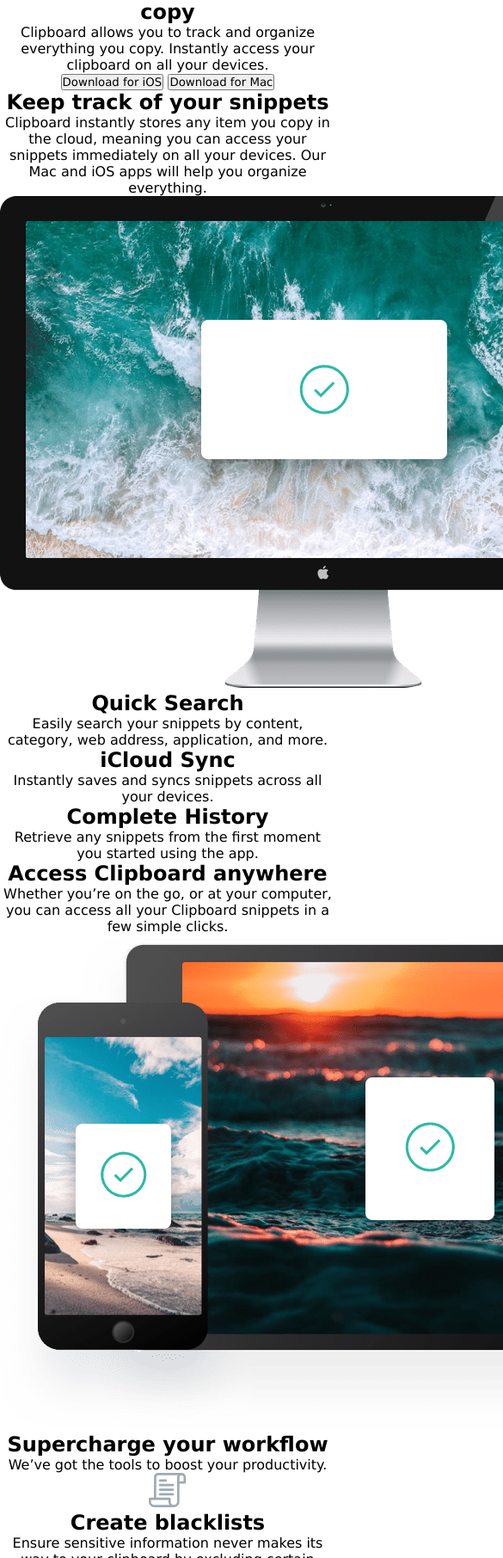
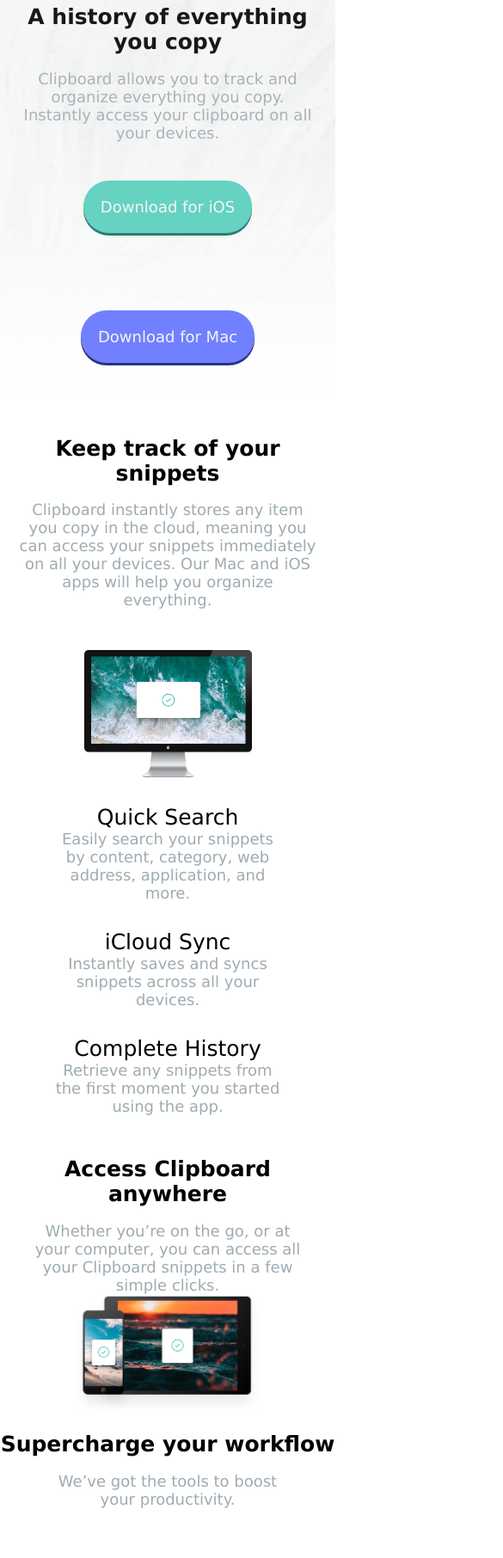
Before and after one commit to Mbungai-Francesco/Clipboard_page, a plain HTML site: page clipboard-landing-page-master/index.html in a window 390 px wide. Shown: the part 188-2000 px from the top of the page at 86% size, 585 px wide, since content can reach past the window. Drawn offline with Linux system fonts and the light colour scheme.

Commit message:
Project Complete

```diff
--- a/clipboard-landing-page-master/index.html
+++ b/clipboard-landing-page-master/index.html
@@ -11,21 +11,21 @@
 <body>
   <section id="top">
     <img src="./images/logo.svg" alt="" srcset="">
-  </section>
-  <section id="history">
+    <div id="history">
       <h1>A history of everything you copy</h1>
       <p> Clipboard allows you to track and organize everything you
         copy. Instantly access your clipboard on all your devices.</p>
-    <input type="button" value="Download for iOS">
-    <input type="button" value="Download for Mac">
+      <input type="button" value="Download for iOS" class="ios">
+      <input type="button" value="Download for Mac" class="mac">
+    </div>
   </section>
   <section id="snips">
+    <div class="snip-top">
       <h1>Keep track of your snippets</h1>
-    <p>
-      Clipboard instantly stores any item you copy in the cloud, meaning you can access your snippets immediately on all your devices. Our Mac and iOS apps will help you organize everything.
-    </p>
+      <p>Clipboard instantly stores any item you copy in the cloud, meaning you can access your snippets immediately on all your devices. Our Mac and iOS apps will help you organize everything.</p>
+    </div>
     <div class="snip-mid">
-      <img src="./images/image-computer.png" alt="" srcset="">
+      <img src="./images/image-computer.png" class="device" alt="" srcset="">
       <div class="snip-detail">
         <div class="snip-detail-tab">
           <h2>Quick Search</h2>
@@ -45,11 +45,11 @@
   <section id="access">
     <h1>Access Clipboard anywhere</h1>
     <p>Whether you’re on the go, or at your computer, you can access all your Clipboard snippets in a few simple clicks.</p>
-    <img src="./images/image-devices.png" alt="" srcset="">
+    <img src="./images/image-devices.png" class="device" alt="" srcset="">
   </section>
   <section id="workflow">
     <h1>Supercharge your workflow</h1>
-    <p>We’ve got the tools to boost your productivity.</p>
+    <p id="para">We’ve got the tools to boost your productivity.</p>
     <div class="logos">
       <div class="logo">
         <img src="./images/icon-blacklist.svg" alt="" srcset="">
@@ -75,15 +75,18 @@
       <img src="./images/logo-vector-graphics.png" alt="" srcset="">
     </div>
   </section>
-  <section class="clip">
+  <section id="clip">
     <h1>Clipboard for iOS and Mac OS</h1>
     <p>Available for free on the App Store. Download for Mac or iOS, sync with iCloud and you’re ready to start adding to your clipboard.</p>
-    <input type="button" value="Download for iOS">
-    <input type="button" value="Download for Mac">
+    <input type="button" value="Download for iOS" class="ios">
+    <input type="button" value="Download for Mac" class="mac">
   </section>
   <footer>
     <div class="foot">
-      <img src="./images/logo.svg" alt="" srcset="">
+      <div class="foot_log">
+        <img src="./images/logo.svg" alt="" srcset="" class="foot_logo">
+      </div>
+      <div class="uls">
         <ul>
           <li>FAQs</li>
           <li>Contact Us</li>
@@ -97,6 +100,7 @@
           <li class="log"><img src="./images/icon-instagram.svg" alt="" srcset=""></li>
         </ul>
       </div>
+    </div>
     <p class="attribution">
       Challenge by <a href="https://www.frontendmentor.io?ref=challenge" target="_blank">Frontend Mentor</a>.
       Coded by <a href="#">Your Name Here</a>.
--- a/clipboard-landing-page-master/style.css
+++ b/clipboard-landing-page-master/style.css
@@ -2,29 +2,284 @@
     margin: 0;
     padding: 0;
     font-family: Verdana, Geneva, Tahoma, sans-serif;
-    text-align: center;
+}
+h1{
+    display: block;
+    margin: 0.7em 0;
+    font-size: 25px;
+    font-weight: 600;
+}
+h2{
+    font-size: 25px;
+    font-weight: 500;
+}
+p{
+    display: block;
+    font-size: 18px;
+    font-weight: 300;
+    color: hsl(201, 11%, 66%);
+}
+body{
+    background: white;
 }
 #top{
-    height: 12vh;
     width: 100%;
-    background-image: url(./images/bg-header-desktop.png);
-    /*
-    /* background-image: url(./images/bg-header-desktop.png), linear-gradient(to bottom, transparent ,whitesmoke); */
-    /*  */
+    background-image: url(./images/bg-header-desktop.png), linear-gradient(180deg,whitesmoke 5%, white 100%);
     background-size: cover;
-    align-items: center;
+    opacity: 0.9;
     padding-top: 7vh;
+    text-align: center;
 }
 #top img{
     width: 90px;
+    /* margin: auto; */
+}
+#top input{
+    margin: 2.5em 5px;
+}
+#history{
+    margin: 2.5em auto;
+    width: 60%;
+    text-align: center;
+}
+input[type=button]{
+    border: 0;
+    border-radius: 30px;
+    margin: 2em 1em;
+    padding: 20px;
+    font-weight: 300;
+    font-size: 18px;
+    color: whitesmoke;
+}
+.ios{
+    background-color: hsl(171, 55%, 57%);
+    box-shadow: 0 3px 0px hsl(171, 70%, 26%);
+}
+.ios:hover{
+    background-color: hsl(171, 66%, 44%);
+    box-shadow: 0 3px 0px hsl(171, 70%, 26%);
+    cursor: pointer;
+}
+.mac{
+    background-color: hsl(233, 100%, 69%);
+    box-shadow: 0 3px 0px hsl(233, 70%, 26%);
+}
+.mac:hover{
+    background-color: hsl(233, 100%, 60%);
+    box-shadow: 0 3px 0px hsl(233, 70%, 26%);
+    cursor: pointer;
+}
+#snips{
+    width: 100%;
+    position: relative;
+    text-align: center;
+}
+.snip-top{
+    margin: 2.5em auto;
+    width: 60%;
+}
+.snip-mid{
+    margin: 3em 0;
+    width: 100%;
+}
+.snip-mid img{
+    width: 50%;
+    display:inline-block;
+    position: relative;
+    right: 10em;
+}
+.snip-detail{
+    width: 40%;
+    text-align:justify;
+    float: right;
+    position: relative;
+    margin-top: 3em;
+}
+.snip-detail-tab{
+    width: 80%;
+    font-size: 0.8em;
+    margin: 0 0 5em 0;
+}
+.device{
+    width: 70%;
+}
+#access{
+    width: 60%;
     margin: auto;
-    display: block;
+    text-align: center;
+}
+#workflow{
+    text-align: center;
+}
+#workflow #para{
+    width: 70%;
+    margin: auto;
+}
+.logo{
+    width: 30%;
+    /* height: 10vh; */
+    display: inline-block;
+    margin: 5em 1em;
+}
+.logo img{
+    width: 100px;
+}
+.logo h2{
+    margin: 20px 0;
+}
+.logos img{
+    margin: 1em 2em;
+}
+#clip{
+    text-align: center;
+    width: 80%;
+    margin: 5em auto;
+}
+#clip h1{
+    margin: 1em 0;
 }
 footer{
     width: 100%;
+    background-color: whitesmoke;
+    padding: 2.5vh 0;
+    color: hsl(210, 10%, 33%);
 }
-footer .foot img{
-    width: 3em;
+.foot{
+    padding: 2.5vh;
 }
-/* .attribution { font-size: 11px; text-align: center; }
-.attribution a { color: hsl(228, 45%, 44%); }  */
+.foot_log{
+    display: inline-block;
+    width: 20%;
+}
+.foot_logo{
+    width: 50px;
+    margin-left: 40%;
+}
+.uls{
+    height: 50px;
+    width: 79%;
+    margin: auto;
+}
+footer ul,footer li,.uls{
+    display: inline-block;
+}
+.uls ul:nth-child(1){
+    width: 79%;
+}
+.uls ul:nth-child(1) li{
+    width: 30%;
+    margin: 0.5em auto;
+}
+.uls ul:nth-child(2){
+    width: 19%;
+    margin: auto;
+}
+.uls ul:nth-child(2) li{
+    width: 30%;
+}
+.attribution {
+    font-size: 18px;
+    text-align: center;
+    color: black;
+    padding: 1.5vh;
+}
+.attribution a {
+    color: hsl(228, 45%, 44%);
+}
+/* footer{
+
+} */
+@media (max-width : 1160px){
+    .snip-detail{
+        width: 40%;
+        text-align:justify;
+        float: right;
+        position: relative;
+        margin-top: 1em;
+    }
+    .snip-detail-tab{
+        width: 80%;
+        font-size: 0.8em;
+        margin: 0 0 2em 0;
+    }
+    .logo{
+        width: 30%;
+        /* height: 10vh; */
+        display: inline-block;
+        margin: 5em 3em;
+    }
+}
+@media (max-width : 915px) {
+    #access{
+        width: 80%;
+        margin: auto;
+        text-align: center;
+    }
+    #history,.snip-top{
+        margin: 2.5em auto;
+        width: 90%;
+        text-align: center;
+    }
+    .snip-mid img{
+        margin: auto;
+        width: 50%;
+        display:block;
+        right: 0;
+    }
+    .snip-detail{
+        width: 100%;
+        text-align: center;
+        float:none;
+        display: block;
+    }
+    .snip-detail-tab{
+        margin: 32px auto;
+        width: 70%;
+        font-size: 0.8em;
+    }
+    .logo{
+        width: 60%;
+        /* height: 10vh; */
+        display: inline-block;
+        margin: 2.5em 3em;
+    }
+}
+@media (max-width : 800px){
+    .foot_log{
+        width: 80%;
+        display: block;
+        text-align: center;
+        margin: auto;
+        padding-bottom: 2vh;
+    }
+    .foot_logo{
+        margin: 0;
+    }
+    .uls{
+        width: 100%;
+    }
+    .uls ul:nth-child(1){
+        display: block;
+        width: 100%;
+        text-align: center;
+        margin: auto;
+    }
+    .uls ul:nth-child(1) li{
+        display: block;
+    }
+    .uls ul:nth-child(2){
+        text-align: center;
+        width: 70%;
+        display: flex;
+        justify-content: space-evenly;
+        margin: auto;
+        padding-top: 2vh;
+    }
+}
+@media (max-width : 600px){
+    .logos img{
+        width: 40%;
+        margin: 5em auto;
+        display: block;
+    }
+}
```
Lines whose indentation alone changed are shown as unchanged.
